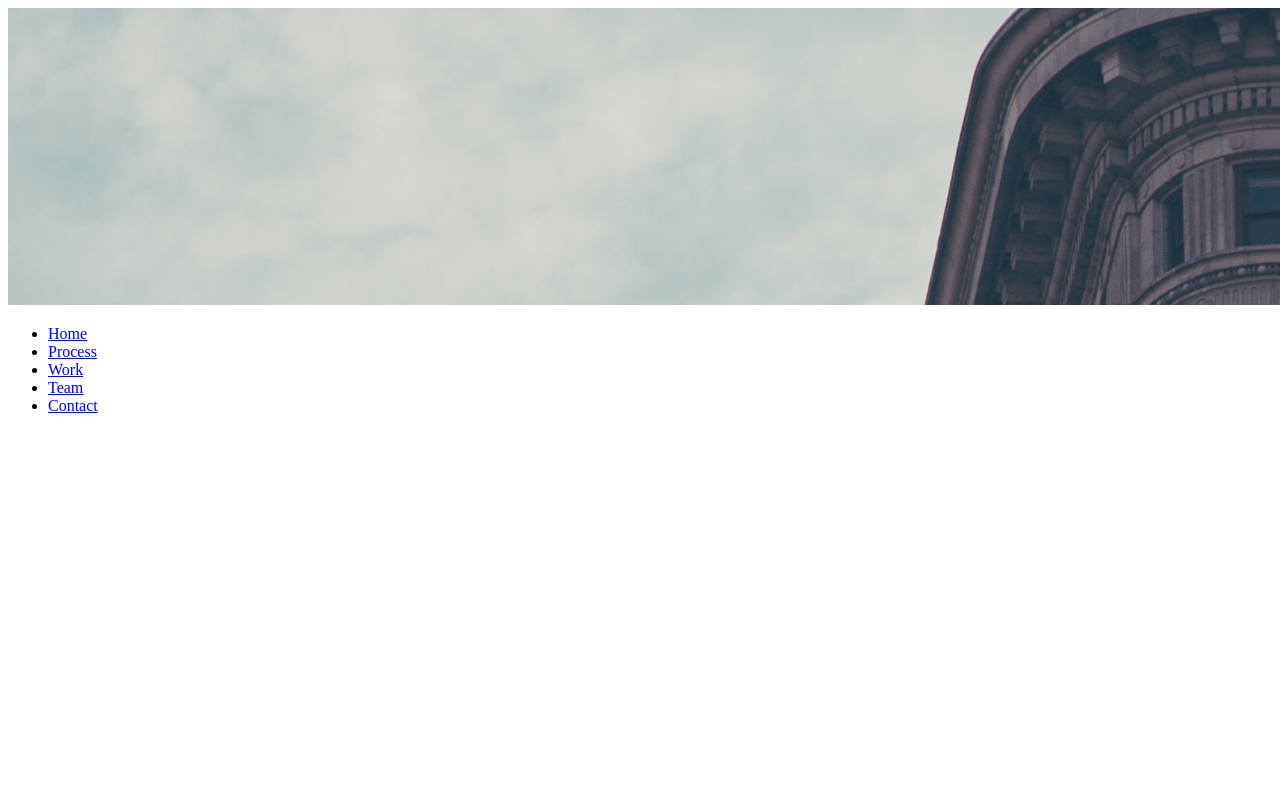
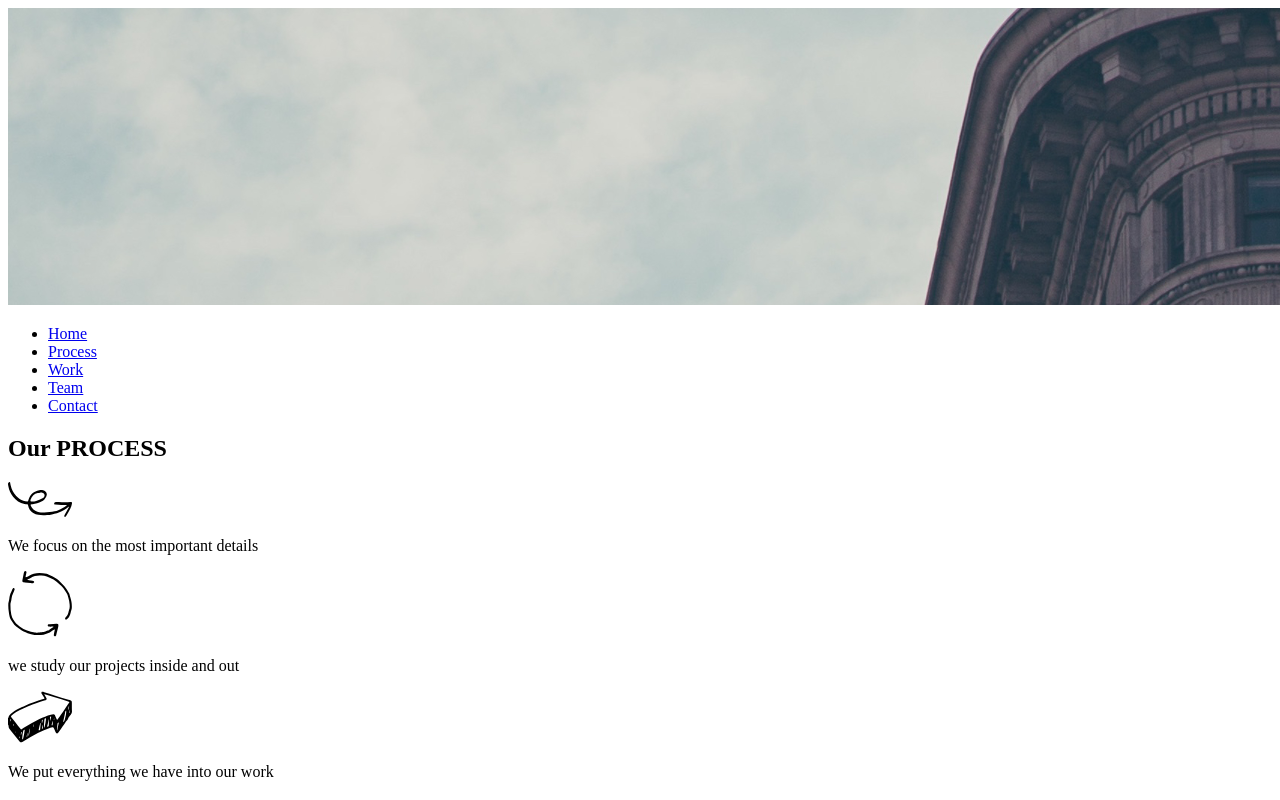
Before and after one commit to kosa4real/broadway, a plain HTML site: page index.html in a window 1280 px wide. Shown: the top 800 px of the page. Drawn offline with Linux system fonts and the light colour scheme.

Commit message:
Complete main html part

```diff
--- a/index.html
+++ b/index.html
@@ -15,6 +15,20 @@
         <li><a href="#">Contact</a></li>
       </ul>
     </div>
+    <div class="main">
+      <h2>Our PROCESS</h2>
+        <!-- identify portion -->
+      <img src="./resources/images/identify.svg" alt="">
+      <p>We focus on the most important details</p>
+
+        <!-- understand portion -->
+      <img src="./resources/images/understand.svg" alt="">
+      <p>we study our projects inside and out</p>
+
+        <!-- identify portion -->
+      <img src="./resources/images/execute.svg" alt="">
+      <p>We put everything we have into our work</p>
+    </div>
 
   </body>
 </html>
```
